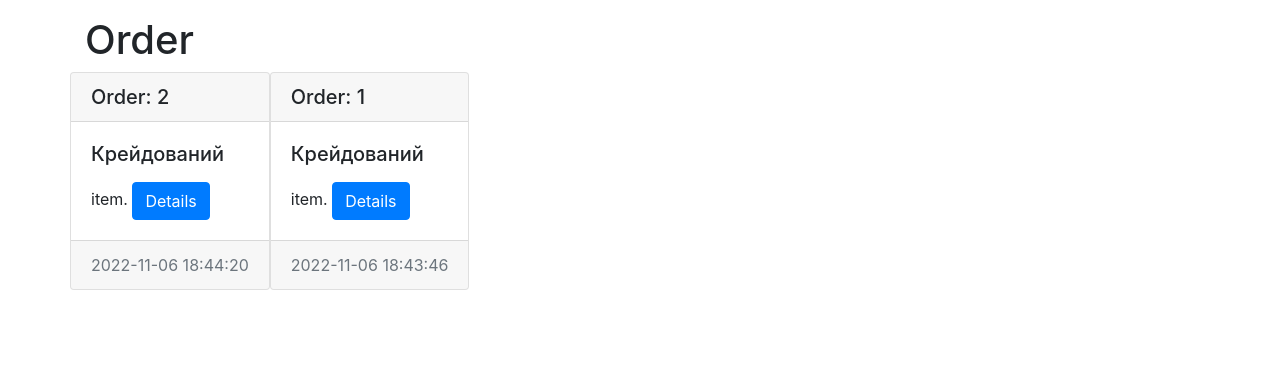
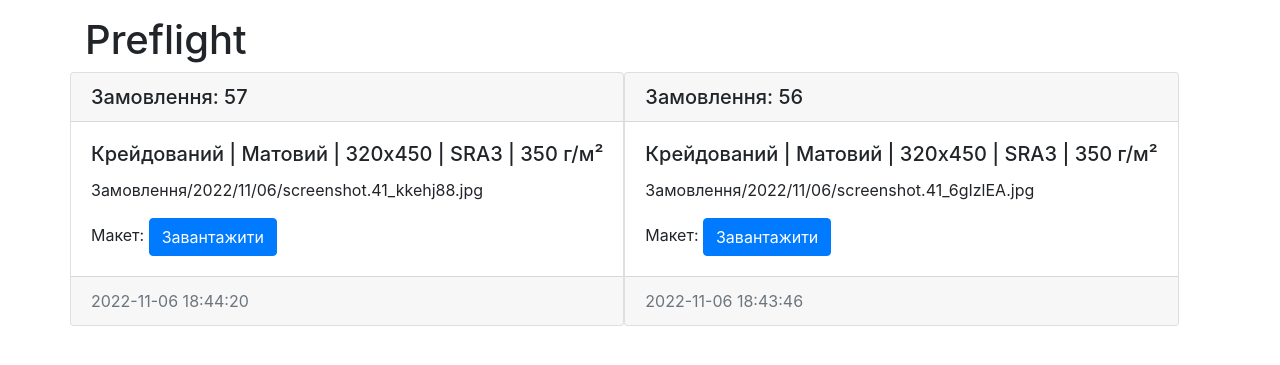
Before and after one commit to seoalexwizard/Poligrafika_1, a Django app: page / in a window 1280 px wide. Shown: the part 56-421 px from the top of the page. Run offline with Django 4.2, Linux system fonts and the light colour scheme; data comes from the database, SQL or seed files in the repository; both versions use the stored data as it was after the commit.

Commit message:
06.11.2022 22:35

```diff
--- a/Product/models.py
+++ b/Product/models.py
@@ -46,7 +46,7 @@ class PaperType(models.Model):
 
 
 class Product(models.Model):
-    order_id = models.IntegerField(default=56, blank=True, null=True)
+    order_id = models.IntegerField(default=56, blank=True, null=True, verbose_name = '№')
     p_type =  models.ForeignKey(PaperType, on_delete=models.CASCADE)
     p_kind = models.ForeignKey(PaperKind, on_delete=models.CASCADE)
     p_density = models.ForeignKey(PaperDensity, on_delete=models.CASCADE)
--- a/Product/templates/Product/index.html
+++ b/Product/templates/Product/index.html
@@ -30,16 +30,16 @@
 </nav>
 
 <div class="container mt-3">
-    <h1>Order</h1>
+    <h1>Preflight</h1>
     <div class="row">
 
             {% for item in product %}
             <div class="card mb-3">
-                <h5 class="card-header">Order: {{ item.id }}</h5>
+                <h5 class="card-header">Замовлення: {{ item.order_id }}</h5>
                 <div class="card-body">
-                    <h5 class="card-title">{{ item.p_type }}</h5>
-                    <p class="card-text">{{ item.product}}</p>item.
-                    <a href="#" class="btn btn-primary">Details</a>
+                    <h5 class="card-title">{{ item.p_type }} | {{ item.p_kind.name }} | {{ item.p_width.name }}x{{ item.p_height.name }} | {{ item.p_format.name }} | {{ item.p_density.name }}</h5>
+                    <p class="card-text">{{ item.file}}</p>Макет:
+                    <a href="#" class="btn btn-primary">Завантажити</a>
                 </div>
                 <div class="card-footer text-muted">
                     {{ item.updated_at|date:"Y-m-d H:i:s" }}
```
Also changed, not shown: Product/admin.py (+4 -4 lines), Product/migrations/0002_alter_product_options_product_order_id_and_more.py (added), db.sqlite3, media/Замовлення/2022/11/06/screenshot.41_6gIzlEA.jpg (added), media/Замовлення/2022/11/06/screenshot.41_kkehj88.jpg (added).
